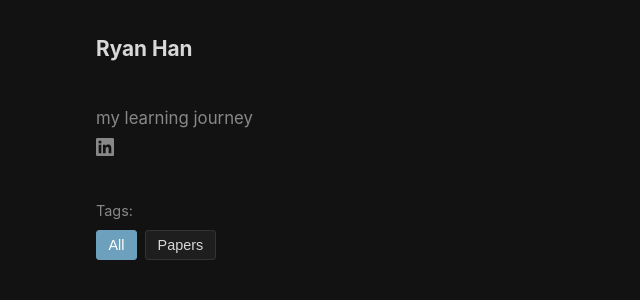
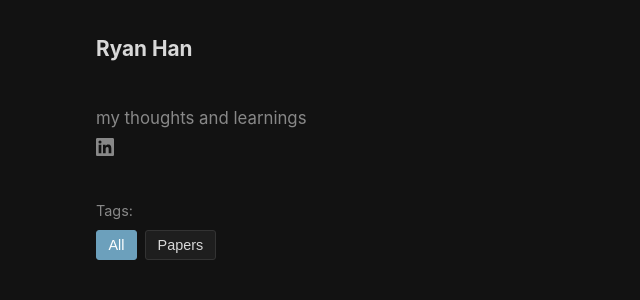
Before and after one commit to ryan99han/ryan99han.github.io, a Jekyll site: the page built from index.html, in a window 1280 px wide. Shown: the top 300 px of the page, without its empty margins (194-834 px from the left). Built offline with Jekyll 4.4.1, drawn with Linux system fonts in a browser that asks for light colours.

Commit message:
Update intro.

```diff
--- a/index.html
+++ b/index.html
@@ -3,7 +3,7 @@ layout: default
 ---
 
 <div class="intro">
-  <p>my learning journey</p>
+  <p>my thoughts and learnings</p>
   <p><a href="https://linkedin.com/in/ryan99han" target="_blank" class="linkedin-link" aria-label="LinkedIn"><svg xmlns="http://www.w3.org/2000/svg" viewBox="0 0 24 24" width="18" height="18" fill="currentColor"><path d="M20.447 20.452h-3.554v-5.569c0-1.328-.027-3.037-1.852-3.037-1.853 0-2.136 1.445-2.136 2.939v5.667H9.351V9h3.414v1.561h.046c.477-.9 1.637-1.85 3.37-1.85 3.601 0 4.267 2.37 4.267 5.455v6.286zM5.337 7.433a2.062 2.062 0 0 1-2.063-2.065 2.064 2.064 0 1 1 2.063 2.065zm1.782 13.019H3.555V9h3.564v11.452zM22.225 0H1.771C.792 0 0 .774 0 1.729v20.542C0 23.227.792 24 1.771 24h20.451C23.2 24 24 23.227 24 22.271V1.729C24 .774 23.2 0 22.222 0h.003z"/></svg></a></p>
 </div>
 
```
